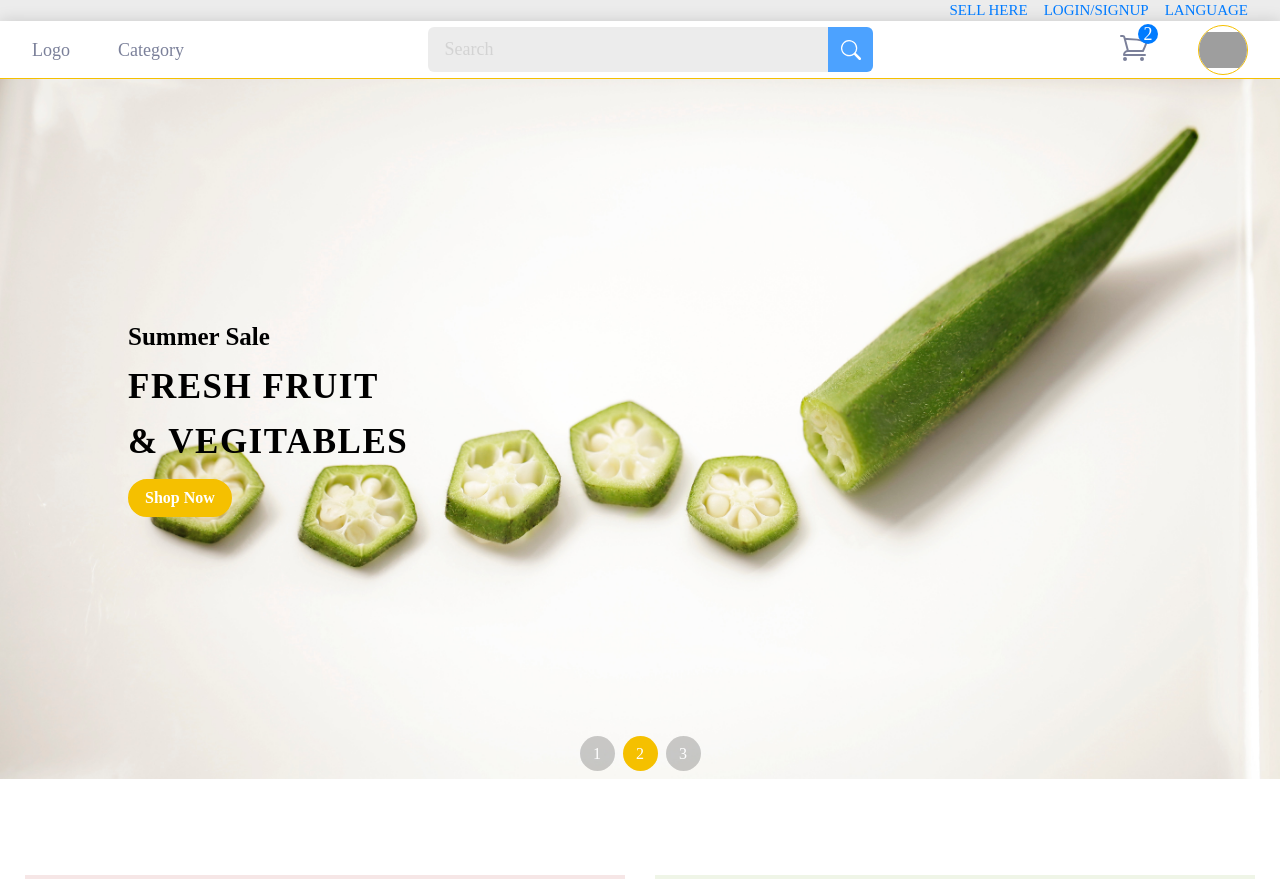
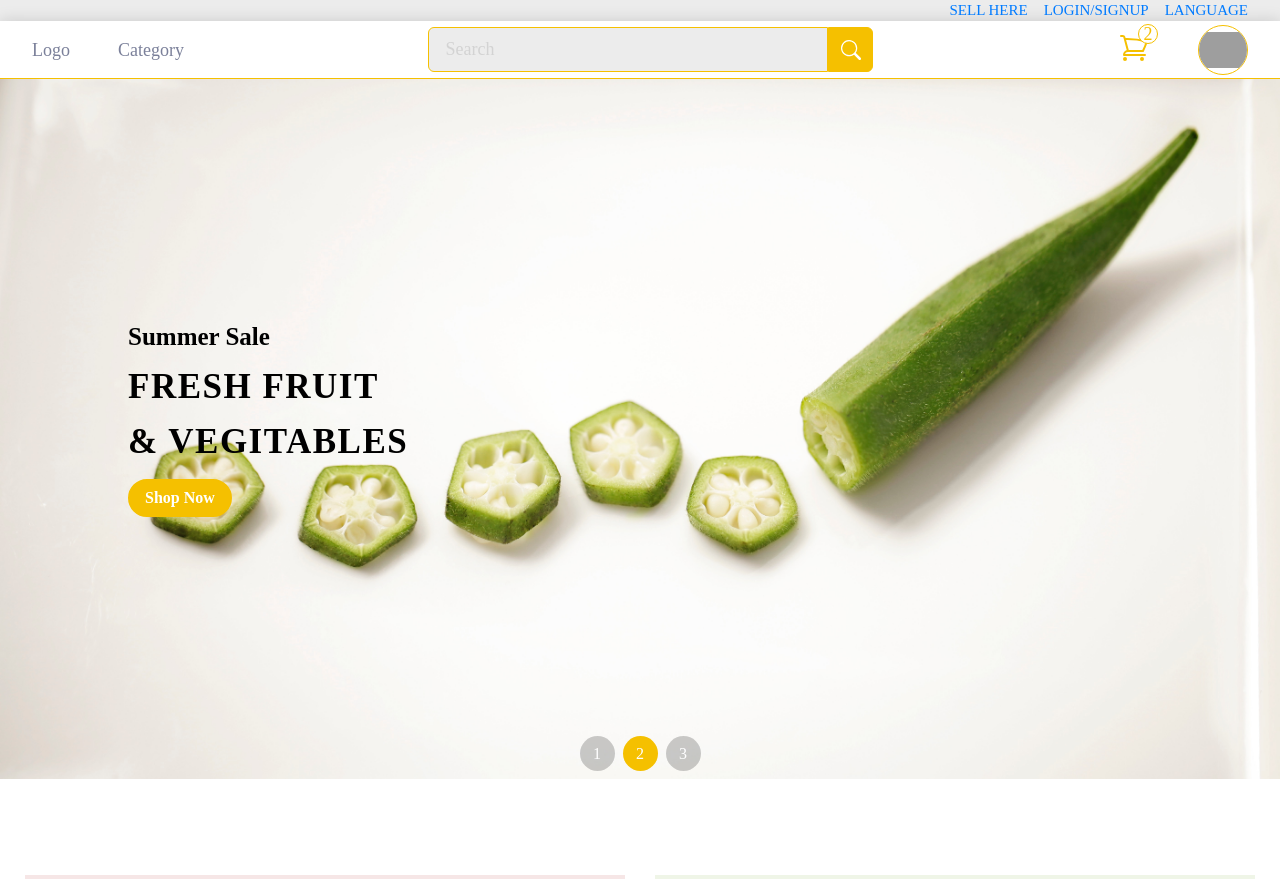
Before and after one commit to nnhasan0290/ecommerce_3w, a React (Create React App) app: page / in a window 1280 px wide. Built offline with nearby package versions, Linux system fonts and the light colour scheme; grey boxes are pictures that could not be loaded.

Commit message:
fix: some css issue

```diff
--- a/src/assets/styles/components/client/header/_header.scss
+++ b/src/assets/styles/components/client/header/_header.scss
@@ -17,7 +17,7 @@
       justify-content: center;
       align-items: stretch;
       input {
-        border: none;
+        border: $primary-border;
         background-color: $bg-secondary;
         width: 400px;
         border-radius: $rounded-md 0 0 $rounded-md;
@@ -26,17 +26,16 @@
       span {
         height: 45px;
         width: 45px;
-        background-color: $primary-md-faded;
+        border: $primary-border;
+        background-color: $yellow;
         border-radius: 0 $rounded-md $rounded-md 0;
-        color: white;
+        color: $white;
         display: flex;
         justify-content: center;
         align-items: center;
         cursor: pointer;
         transition: all 0.3s;
-        &:hover{
-          background-color: $primary;
-        }
+
       }
     }
     .mainHeader_user {
@@ -52,24 +51,30 @@
         white-space: nowrap;
         list-style: none;
         cursor: pointer;
-        &:hover{
-          color: $primary;
+        &:hover {
+          color: $yellow;
           text-decoration: underline;
-          background-color: $bg-secondary
+          background-color: $bg-secondary;
         }
       }
     }
-    .mainHeader__cart{
+    .mainHeader__cart {
       position: relative;
       cursor: pointer;
-      &:hover{
-        color: $primary;
+      color: $yellow;
+      transition: all 0.3s;
+      &:hover {
+        .mainHeader__cart__badge {
+          color: white;
+          background-color: $yellow;
+        }
       }
-      .mainHeader__cart__badge{
+      .mainHeader__cart__badge {
         position: absolute;
         top: 0;
         right: 0;
-        background-color: $primary;
+        background-color: $white;
+        border: $primary-border;
         width: 20px;
         height: 20px;
         display: flex;
@@ -77,7 +82,6 @@
         justify-content: center;
         border-radius: $rounded_full;
         transform: translate(40%, -40%);
-        color: white;
       }
     }
   }
--- a/src/assets/styles/components/common/_divider.scss
+++ b/src/assets/styles/components/common/_divider.scss
@@ -6,6 +6,6 @@
   align-items: center;
   .divider__border {
     flex-grow: 1;
-    border-top: $primary-border;
+    border-top: $secondary-border;
   }
 }
--- a/src/assets/styles/components/common/_iconButton.scss
+++ b/src/assets/styles/components/common/_iconButton.scss
@@ -33,7 +33,15 @@
     background-color: $secondary;
   }
 }
+.iconButton.yellow {
+  background-color: $yellow-faded;
+  color: $yellow;
+  &:hover {
+    color: white;
+    background-color: $yellow;
+  }
+}
 
-.iconButton.fullRonded{
+.iconButton.fullRonded {
   border-radius: $rounded_full;
 }
--- a/src/assets/styles/foundations/_variables.scss
+++ b/src/assets/styles/foundations/_variables.scss
@@ -35,6 +35,7 @@ $primary-faded: rgba(0, 123, 255, 0.2);
 $primary-md-faded: rgba(0, 123, 255, 0.7);
 $brick-faded: rgba(221, 75, 57, 0.2);
 $secondary-faded: rgba(108, 117, 125, 0.2);
+$yellow-faded: rgba(245, 192, 0, 0.2);
 
 /* Brand colors */
 $red: red;
@@ -117,8 +118,9 @@ $fs-large: 24px;
 =            Border                      =
 =============================================*/
 /* border */
-$primary-border: 1px solid $yellow;
+$primary-border: .5px solid $yellow;
 $active-border: 1px solid $primary;
+$secondary-border: 1px solid #ececec;
 
 /* border radius */
 $border-radius-1: 12px;
--- a/src/components/client/Auth/RegistryForm.jsx
+++ b/src/components/client/Auth/RegistryForm.jsx
@@ -24,12 +24,12 @@ const RegistryForm = () => {
           {signupState ? "Sign In" : "Create an Account"}
         </TextLink>
       </div>
-      <Divider />
+      <Divider>OR</Divider>
 
       {/* Social icon area */}
       <div className="form__icons">
         <IconButton icon={<ImFacebook />} color="primary" />
-      <GoogleProvider/>
+        <GoogleProvider />
         <IconButton icon={<ImGithub />} color="secondary" />
       </div>
     </>
--- a/src/components/client/Shop/Category.jsx
+++ b/src/components/client/Shop/Category.jsx
@@ -19,7 +19,7 @@ function SampleNextArrow(props) {
         zIndex: 1
       }}
     >
-      <IconButton icon={<BsChevronRight />} color={"secondary"} fullRounded />
+      <IconButton icon={<BsChevronRight />} color={"yellow"} fullRounded />
     </div>
   );
 }
@@ -37,7 +37,7 @@ function SamplePrevArrow(props) {
         zIndex:1
       }}
     >
-      <IconButton icon={<BsChevronLeft />} color={"secondary"} fullRounded />
+      <IconButton icon={<BsChevronLeft />} color={"yellow"} fullRounded />
     </div>
   );
 }
--- a/src/components/client/Shop/Sidebar.jsx
+++ b/src/components/client/Shop/Sidebar.jsx
@@ -31,7 +31,7 @@ const Sidebar = () => {
           </div>
         </div>
       </div>
-       <Divider></Divider>
+      <Divider></Divider>
       {/* rating */}
       <div className="sidebar__each">
         <Heading sm>Rating</Heading>
@@ -71,7 +71,7 @@ const Sidebar = () => {
             <span>-</span>
             <Input type={"number"} />
           </div>
-          <IconButton icon={<BsPlay size={22} />} />
+          <IconButton icon={<BsPlay size={22} />} color="yellow" />
         </div>
       </div>
     </div>
```
